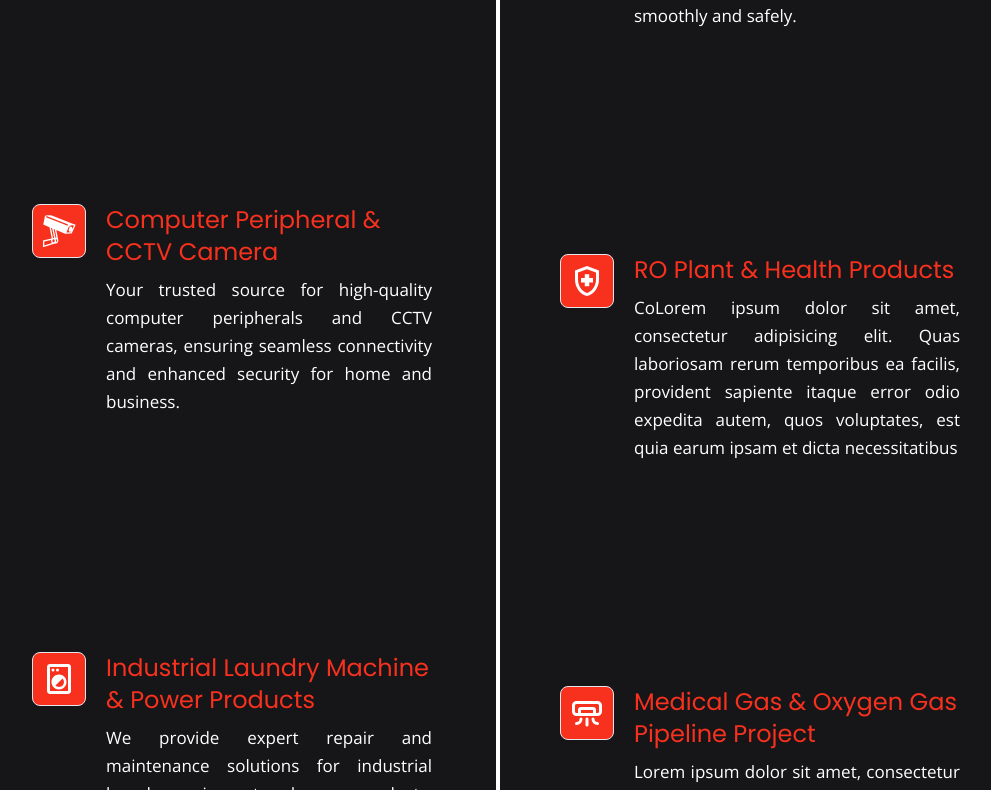
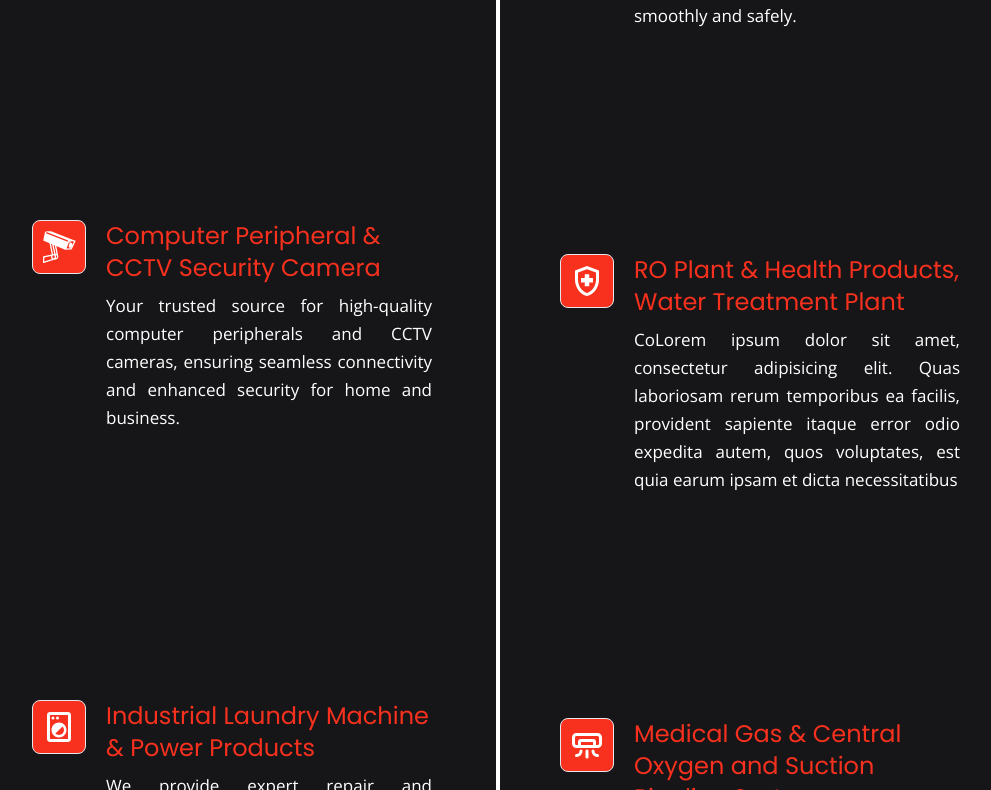
Before and after one commit to Veena55/htpsystem, a React (Vite) app: page / in a window 1280 px wide. Shown: the part 2010-2800 px from the top of the page, without its empty margins (144-1135 px from the left). Built offline with nearby package versions, Linux system fonts and the light colour scheme.

Commit message:
added services

```diff
--- a/src/components/Footer.jsx
+++ b/src/components/Footer.jsx
@@ -49,12 +49,16 @@ const Footer = () => {
                             <p className='text-md text-left pb-2 lg:pt-4'>Medical Gas & Oxygen Gas Pipeline Project</p>
                             <p className='text-md text-left pb-2 lg:pt-4'>Sales & Services & Maintanance, AMC</p>
                             <p className='text-md text-left pb-2 lg:pt-4'>Dental Chair & Sterilizer/Autoclave, Boiler</p>
+                            <p className='text-md text-left pb-2 lg:pt-4'>Teacher Services & Technical Support Services</p>
+                            <p className='text-md text-left pb-2 lg:pt-4'>Human Resource and
+                                Man Power Services</p>
+                            <p className='text-md text-left pb-2 lg:pt-4'>Central Oxygen and Suction Pipeline System</p>
                         </div>
                     </div>
                     <div>
                         <h2 className='text-lg font-semibold pt-2'>Company</h2>
                         <div className="lg:pt-1 text-slate-300">
-                            <p className='text-md text-justify lg:pt-4'>About Us</p>
+                            <a href="#about" className='text-md text-justify lg:pt-4'>About Us</a>
                             {/* <p className='text-md text-justify lg:pt-4'>Careers</p> */}
                         </div>
                     </div>
--- a/src/components/Services.jsx
+++ b/src/components/Services.jsx
@@ -6,7 +6,7 @@ import { TbAirConditioning, TbFreezeRow } from 'react-icons/tb'
 import gsap from 'gsap'
 import { ScrollTrigger } from 'gsap/all'
 import { CgSmartHomeBoiler } from 'react-icons/cg'
-import { GrVmMaintenance } from 'react-icons/gr'
+import { GrResources, GrVmMaintenance } from 'react-icons/gr'
 import { GiCctvCamera } from 'react-icons/gi'
 
 const serviceList = [{
@@ -23,13 +23,13 @@ const serviceList = [{
 },
 {
     "logo": <GiCctvCamera className="text-3xl lg:text-4xl" />,
-    "title": "Computer Peripheral & CCTV Camera",
+    "title": "Computer Peripheral & CCTV Security Camera",
     "content": "Your trusted source for high-quality computer peripherals and CCTV cameras, ensuring seamless connectivity and enhanced security for home and business.",
     "gap": "mt-0"
 },
 {
     "logo": <MdOutlineHealthAndSafety className="text-3xl lg:text-4xl" />,
-    "title": "RO Plant & Health Products",
+    "title": "RO Plant & Health Products, Water Treatment Plant",
     "content": "CoLorem ipsum dolor sit amet, consectetur adipisicing elit. Quas laboriosam rerum temporibus ea facilis, provident sapiente itaque error odio expedita autem, quos voluptates, est quia earum ipsam et dicta necessitatibus",
     "gap": "lg:mt-24"
 }, {
@@ -40,7 +40,7 @@ const serviceList = [{
 },
 {
     "logo": <TbAirConditioning className="text-3xl lg:text-4xl" />,
-    "title": "Medical Gas & Oxygen Gas Pipeline Project",
+    "title": "Medical Gas & Central Oxygen and Suction Pipeline System",
     "content": "Lorem ipsum dolor sit amet, consectetur adipisicing elit. Quas laboriosam rerum temporibus ea facilis, provident sapiente itaque error odio expedita autem, quos voluptates, est quia earum ipsam et dicta necessitatibus",
     "gap": "lg:mt-24"
 }, {
@@ -65,6 +65,18 @@ const serviceList = [{
     "logo": <TbFreezeRow className="text-3xl lg:text-4xl" />,
     "title": "D2H & Deep Frizer & A C, Etc.",
     "content": "We offer professional repair services for D2H systems, deep freezers, air conditioners, and more. Our skilled technicians ensure quick and reliable solutions to keep your appliances running efficiently, delivering comfort and convenience for your home or business.",
+    "gap": "lg:mt-24"
+},
+{
+    "logo": <GrResources className="text-3xl lg:text-4xl" />,
+    "title": "Human Resource and Man Power Services",
+    "content": "We offer professional repair services for D2H systems, deep freezers, air conditioners, and more. Our skilled technicians ensure quick and reliable solutions to keep your appliances running efficiently, delivering comfort and convenience for your home or business.",
+    "gap": "lg:mt-0"
+},
+{
+    "logo": <GrResources className="text-3xl lg:text-4xl" />,
+    "title": "Teacher Services & Technical Support Services ",
+    "content": "We offer comprehensive Teacher Services to empower educators with modern tools and training, alongside reliable Technical Support Services for seamless installation, maintenance, and troubleshooting of technology systems.",
     "gap": "lg:mt-24"
 }
 ]
```
